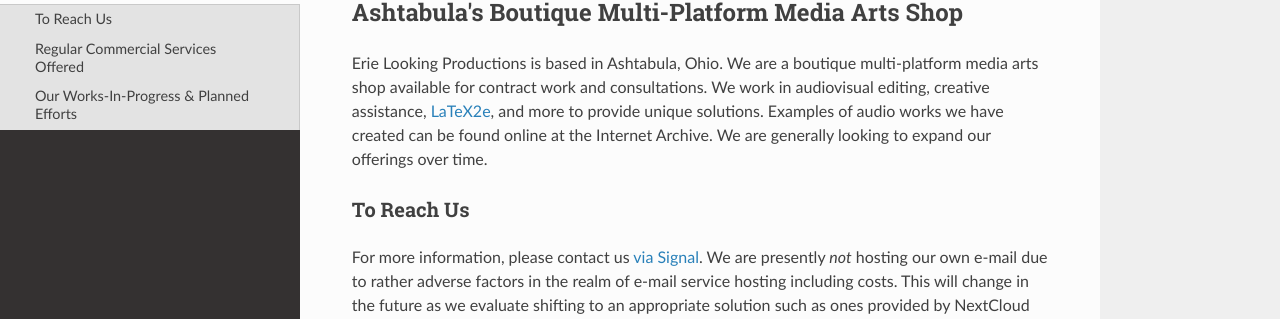
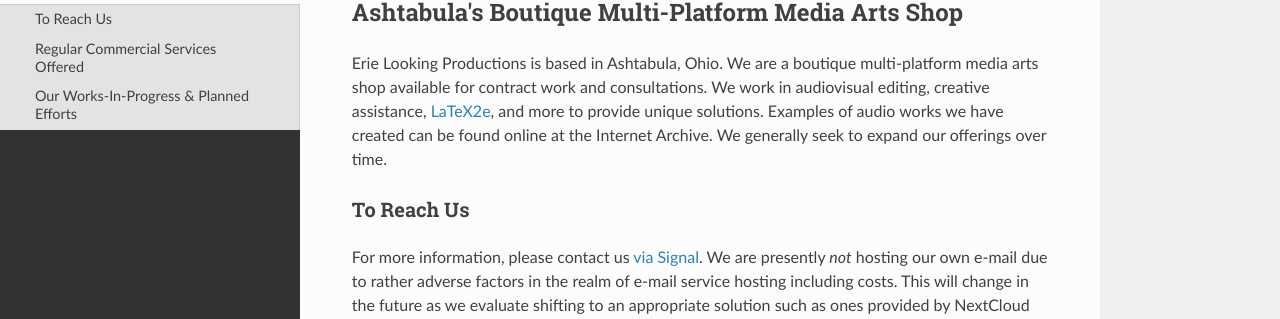
Before and after one commit to skellat/mkdocs-cms, an MkDocs documentation site: the page built from page/index.md, in a window 1280 px wide and 1059 px high. Shown: the part 103-422 px from the top of the window. Built offline with MkDocs 1.6.1, drawn with Linux system fonts in a browser that asks for light colours; nearby versions of some CDN libraries.

Commit message:
Bump
Signed-off-by: Stephen Michael Kellat <1001736+skellat@users.noreply.github.com>

```diff
--- a/page/index.md
+++ b/page/index.md
@@ -1,6 +1,6 @@
 ## Ashtabula's Boutique Multi-Platform Media Arts Shop
 
-Erie Looking Productions is based in Ashtabula, Ohio.  We are a boutique multi-platform media arts shop available for contract work and consultations.  We work in audiovisual editing, creative assistance, [LaTeX2e](https://simple.wikipedia.org/wiki/LaTeX), and more to provide unique solutions. Examples of audio works we have created can be found online at the Internet Archive.  We are generally looking to expand our offerings over time.
+Erie Looking Productions is based in Ashtabula, Ohio.  We are a boutique multi-platform media arts shop available for contract work and consultations.  We work in audiovisual editing, creative assistance, [LaTeX2e](https://simple.wikipedia.org/wiki/LaTeX), and more to provide unique solutions. Examples of audio works we have created can be found online at the Internet Archive.  We generally seek to expand our offerings over time.
 
 ### To Reach Us
 
```
Also changed, not shown: README.md (+1 -1 lines).
